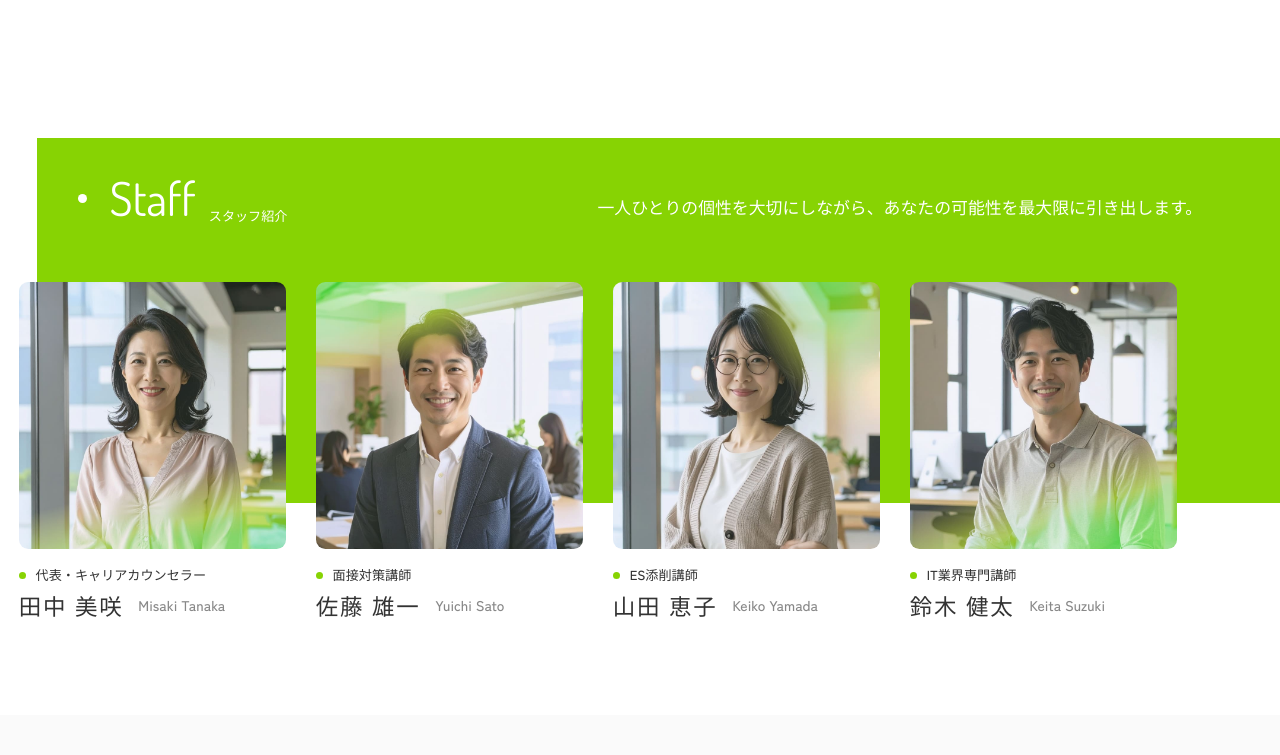
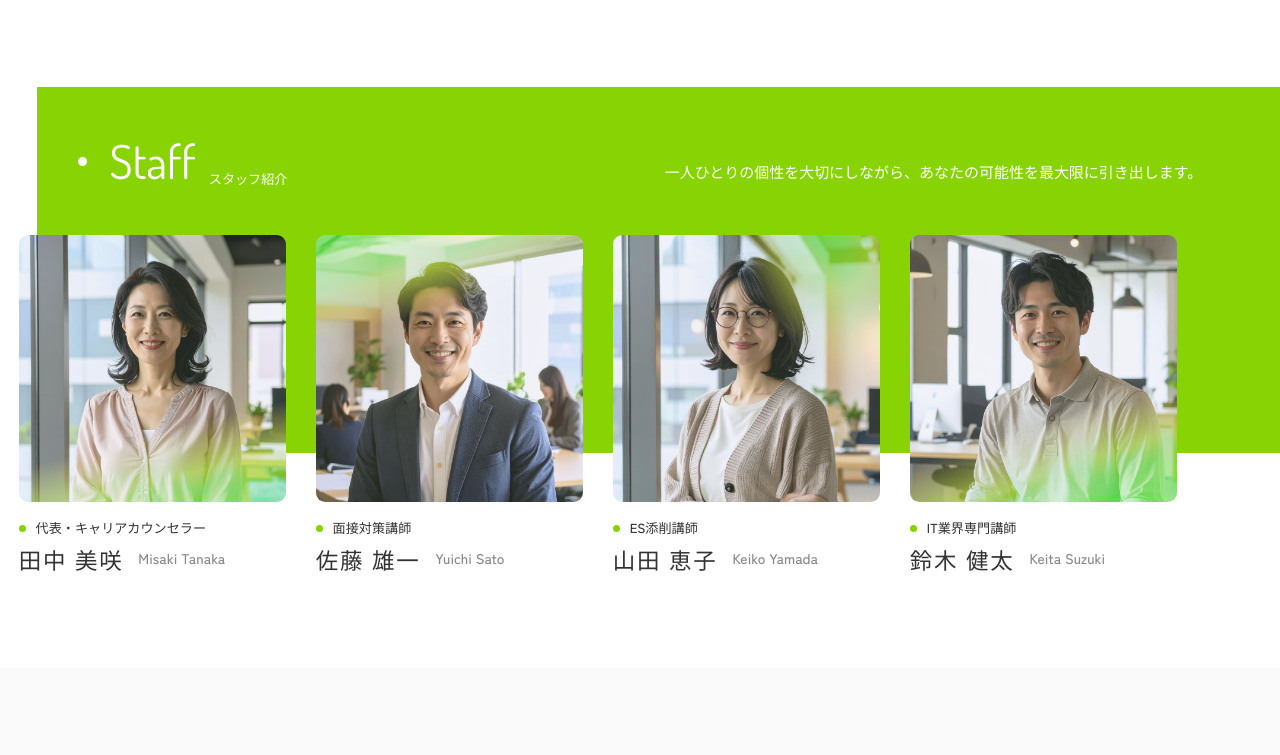
Before and after one commit to roses-5117/udemy-course-work, a plain HTML site: page about.html in a window 1280 px wide. Shown: the part 877-1632 px from the top of the page. Drawn offline with nearby package versions, Linux system fonts and the light colour scheme.

Commit message:
デザインずれの修正

```diff
--- a/scss/page/about/_about-staff.scss
+++ b/scss/page/about/_about-staff.scss
@@ -5,7 +5,7 @@
     padding-top: 40rem;
 
     @include g.mq() {
-        margin-top: 54rem;
+        padding-top: 54rem;
     }
 
     &::before{
@@ -45,6 +45,7 @@
 
 .about-staff-text {
     color: var(--color-white);
+    font-size: 16rem;
 }
 
 .about-staff-slider {
@@ -55,7 +56,7 @@
     overflow: hidden;
 
     @include g.mq() {
-        margin-top: 64rem;
+        margin-top: 54rem;
     }
 }
 
```
Also changed, not shown: css/style.css, 1 other file.
